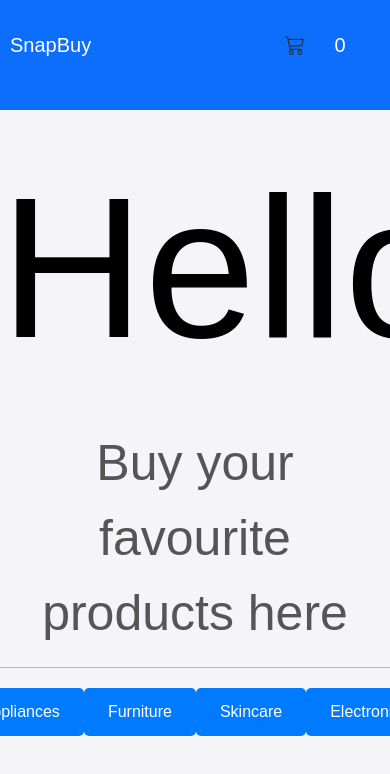
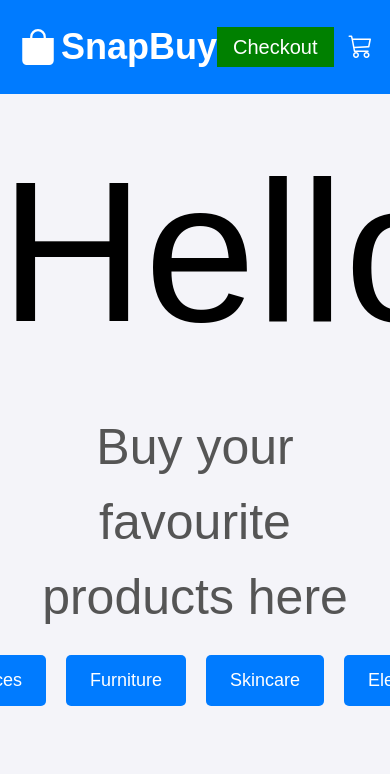
Before and after one commit to Mukarram-exe/Pre-Demo-Day-project, a React (Vite) app in the folder client/: page / in a window 390 px wide. Shown: the top 774 px of the page. Built offline with nearby package versions, Linux system fonts and the light colour scheme.

Commit message:
90% done

```diff
--- a/client/src/components/Intro.jsx
+++ b/client/src/components/Intro.jsx
@@ -12,7 +12,7 @@ function Intro() {
         <div id="hello">
           <p style={{ fontSize: "200px", color: "black" }}>Hello!</p>
           <p style={{ fontSize: "50px" }}>Buy your favourite products here</p>
-          <hr />
+
           <div className="button-container">
             <button className="custom-button" onClick={() => navigate("/appliances")}>Appliances</button>
             <button className="custom-button" onClick={() => navigate("/furniture")}>Furniture</button>
--- a/client/src/components/Navbar.jsx
+++ b/client/src/components/Navbar.jsx
@@ -1,23 +1,78 @@
-// Navbar.js
 import React, { useContext } from 'react';
 import { CartContext } from '../context/CartContext';
+import { useNavigate } from "react-router-dom";
 
 function Navbar() {
   const { cartCount } = useContext(CartContext);
+  const navigate = useNavigate();
 
   return (
-    <nav className="navbar bg-primary" data-bs-theme="dark">
-      <h1 style={{ color: 'white', marginLeft: '10px' }}>SnapBuy</h1>
-      <h1>
+    <nav
+      style={{
+        display: 'flex',
+        justifyContent: 'space-between',
+        alignItems: 'center',
+        backgroundColor: '#007bff', // Primary color
+        padding: '10px 20px',
+      }}
+      data-bs-theme="dark"
+    >
+      <div style={{ display: 'flex', alignItems: 'center' }}>
+        <svg
+          xmlns="http://www.w3.org/2000/svg"
+          width="36"
+          height="36"
+          fill="white"
+          viewBox="0 0 16 16"
+          style={{ marginRight: '5px' }}
+        >
+          <path d="M8 1a2.5 2.5 0 0 1 2.5 2.5V4h-5v-.5A2.5 2.5 0 0 1 8 1m3.5 3v-.5a3.5 3.5 0 1 0-7 0V4H1v10a2 2 0 0 0 2 2h10a2 2 0 0 0 2-2V4z"/>
+        </svg>
+        <p
+          style={{
+            color: 'white',
+            fontSize: '36px',
 
-        <i className="bi bi-cart3"></i>
+            fontFamily: 'sans-serif',
+            fontWeight: 'bold',
+          }}
+        >
+          SnapBuy
+        </p>
+      </div>
+
+      <h1 style={{ display: 'flex', alignItems: 'center', margin: 0 }}>
+        <button
+          onClick={() => navigate("/ShippingAddress")}
+          style={{
+            backgroundColor: "green",
+            color: 'white',
+            border: 'none',
+            padding: '8px 16px',
+            marginRight: '15px',
+            fontSize: '20px',
+
+
+          }}
+        >
+          Checkout
+        </button>
+        <i
+          className="bi bi-cart3"
+          style={{
+            color: 'white',
+            fontSize: '24px',
+            marginRight: '10px',
+          }}
+        ></i>
         <input
           style={{
-            width: '65px',
+            width: '55px',
             backgroundColor: 'transparent',
             border: 'none',
             textAlign: 'center',
             color: 'white',
+            fontSize: '20px',
           }}
           value={cartCount}
           readOnly
--- a/client/src/components/UserAddress.jsx
+++ b/client/src/components/UserAddress.jsx
@@ -21,7 +21,6 @@ const UserAddress = () => {
         <h1> Hello {lastUser.fullname}! your order has being placed shipping to address</h1>
 
       <p>{lastUser.street}, {lastUser.city}, Telengana</p>
-
       <p>Postal Code: {lastUser.postal}</p>
       <p>Phone Number: {lastUser.phoneNumber}</p>
      </center>
--- a/client/src/components/styles/Intro.css
+++ b/client/src/components/styles/Intro.css
@@ -45,6 +45,7 @@ p strong {
   display: flex;
   justify-content: center;
   margin-top: 20px;
+  gap: 20px;
 }
 
 .custom-button {
@@ -61,22 +62,3 @@ p strong {
 .custom-button:hover {
   background-color: #0056b3;
 }
-
-@media (max-width: 768px) {
-  .user-address {
-    padding: 20px;
-    max-width: 90%;
-  }
-
-  h1 {
-    font-size: 22px;
-  }
-
-  p {
-    font-size: 16px;
-  }
-
-  .custom-button {
-    font-size: 16px;
-  }
-}
--- a/client/src/components/styles/ShippingAddress.css
+++ b/client/src/components/styles/ShippingAddress.css
@@ -24,20 +24,9 @@ form {
   input[type="tel"],
   input[type="number"],
   select {
-    width: 50%;
+    width: 100%;
     padding: 15px;
     margin: 10px;
     border: 1px solid black;
     border-radius: 5px;
   }
-
-
-
-
-
-
-
-
-  hr {
-    border-color: black;
-  }
--- a/client/src/pages/Electronics.jsx
+++ b/client/src/pages/Electronics.jsx
@@ -35,7 +35,8 @@ function Electronics() {
           <p className="product-price">$1,299.99</p>
           <button className="add-to-cart-button" onClick={addToCartHandler}>
           Add to Cart
-        </button>        </div>
+        </button>
+        </div>
 
 
         <div className="product-item">
@@ -109,6 +110,7 @@ function Electronics() {
           Add to Cart
         </button>        </div>
       </div>
+
     </div>
   );
 }
--- a/client/src/pages/ShippingAddress.jsx
+++ b/client/src/pages/ShippingAddress.jsx
@@ -1,5 +1,5 @@
 import React, { useState } from "react";
-import axios from 'axios'; // Make sure the casing is correct
+import axios from 'axios';
 import "../components/styles/ShippingAddress.css";
 import { useNavigate } from "react-router-dom";
 import Navbar from "../components/Navbar";
@@ -47,19 +47,19 @@ const navigate = useNavigate();
       <form onSubmit={onSubmitHandler}>
         <div id="personalDetailsDiv">
           <center>
-            <p>Please fill in your details</p>
+            <p style={{fontSize:"35px"}}>Please fill in your details</p>
           </center>
           <hr />
-          <p>Enter full name</p>
+          <p style={{marginLeft:"15px" , fontSize:"30px"}}>Enter full name</p>
           <input onChange={onChangeHandler} type="text" name="fullname" placeholder="Your full name" />
 
-          <p>State</p>
+          <p style={{marginLeft:"15px" , fontSize:"30px"}}>State</p>
           <input onChange={onChangeHandler} name="state" type="text" placeholder="Your state" value={"Telangana"} readOnly/>
 
-          <p>Street Address</p>
+          <p style={{marginLeft:"15px" , fontSize:"30px"}}>Street Address</p>
           <input onChange={onChangeHandler} type="text" name="street" placeholder="10/45/34-23, Times square" />
 
-          <p>City</p>
+          <p style={{marginLeft:"15px" , fontSize:"30px"}}>City</p>
           <select onChange={onChangeHandler} name="city" id="city">
             <option value="">Select City</option>
             <option value="Adilabad">Adilabad</option>
@@ -92,18 +92,21 @@ const navigate = useNavigate();
             <option value="Warangal">Warangal</option>
           </select>
 
-          <p>Postal Address</p>
+          <p style={{marginLeft:"15px" , fontSize:"30px"}}>Postal Address</p>
           <input onChange={onChangeHandler} name="postal" type="number" placeholder="5000001" />
 
-          <p>Phone Number</p>
+          <p style={{marginLeft:"15px" , fontSize:"30px"}}>Phone Number</p>
           <input
             onChange={onChangeHandler}
             type="tel"
-            name="phoneNumber" // Correct the name to match the state
+            name="phoneNumber"
             placeholder="888 888 888"
-          />
+          /> <br />
 
-          <button type="submit" >Submit</button> {/* Set type to submit */}
+          <center>
+
+            <button type="submit" className="btn btn-primary" style={{marginTop:"5px", marginLeft:"15px"}} >Submit</button>
+            </center>
         </div>
       </form>
     </div>
```
Also changed, not shown: 1 other file (tests, documents, lock files or other folders).
